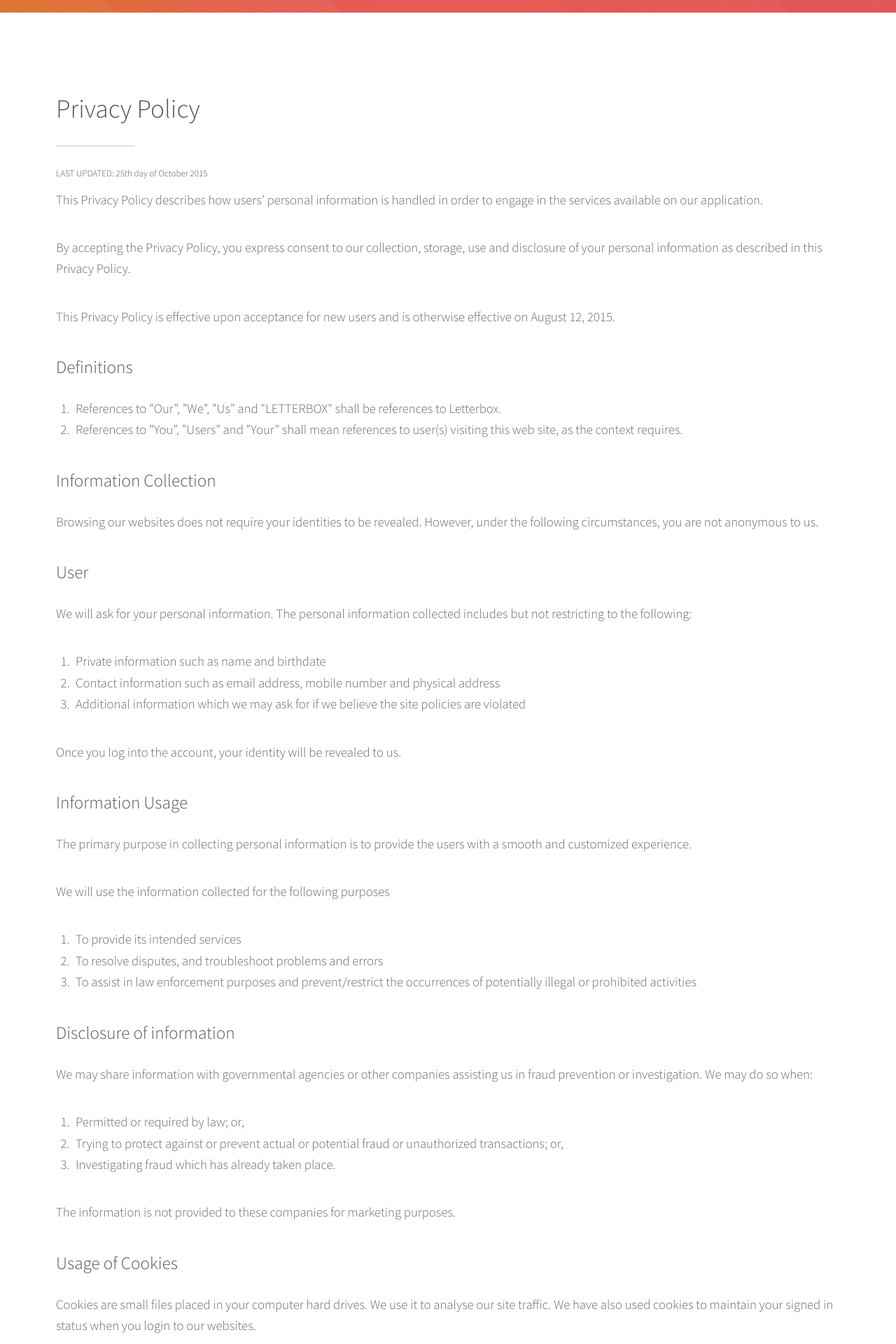
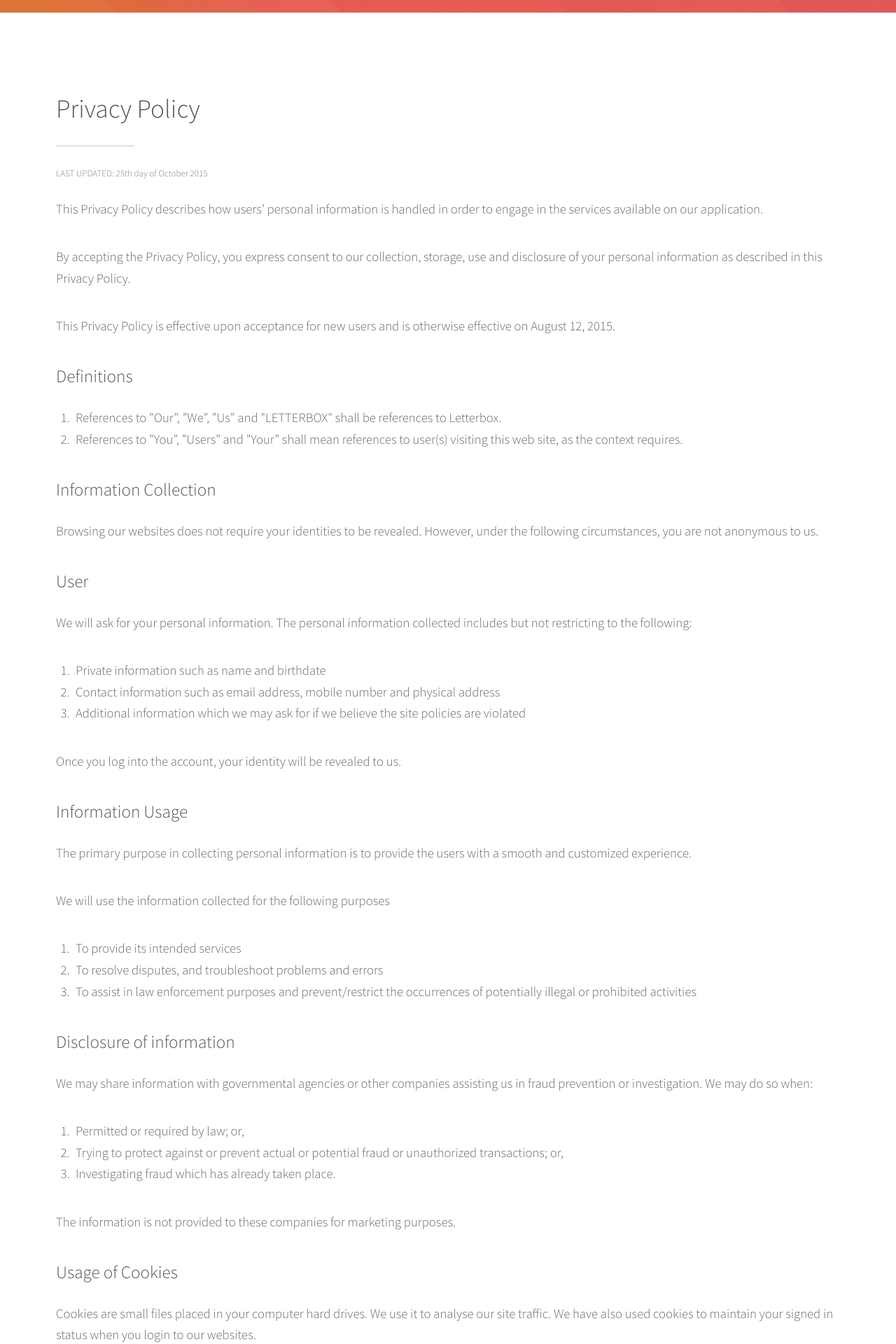
Before and after one commit to LetterboxDev/letterbox-landing, a Jekyll site: the page built from privacy.html, in a window 1280 px wide. Shown: the top 1920 px of the page at 70% size. Built offline with Jekyll 4.4.1, drawn with Linux system fonts in a browser that asks for light colours.

Commit message:
Updated last-updated styling

```diff
--- a/css/main.scss
+++ b/css/main.scss
@@ -1476,3 +1476,8 @@
 		background: none;
 	}
 }
+
+.last-updated {
+	margin-bottom: 2em;
+	color: grey;
+}
--- a/privacy.html
+++ b/privacy.html
@@ -15,7 +15,7 @@
     </header>
     <div class="row">
       <div class="12u">
-        <h6>LAST UPDATED: 25th day of October 2015</h6>
+        <h6 class="last-updated">LAST UPDATED: 25th day of October 2015</h6>
 
         <p>This Privacy Policy describes how users’ personal information is
         handled in order to engage in the services available on our
--- a/terms.html
+++ b/terms.html
@@ -15,7 +15,7 @@
     </header>
     <div class="row">
       <div class="12u">
-        <h6>LAST UPDATED: 31st day of October 2015</h6>
+        <h6 class="last-updated">LAST UPDATED: 31st day of October 2015</h6>
         <table border="0" cellpadding="0" cellspacing="0" width="100%">
           <tbody>
             <tr>
```
